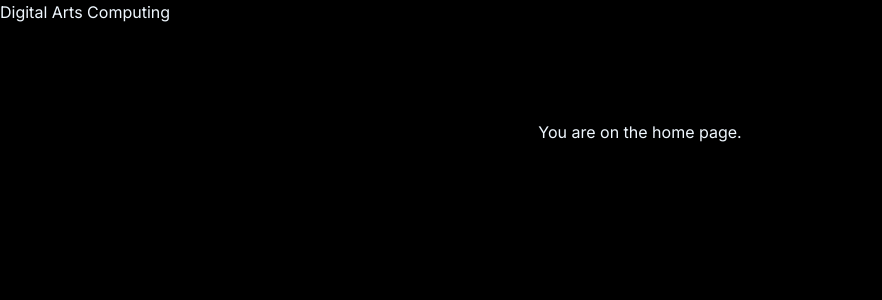
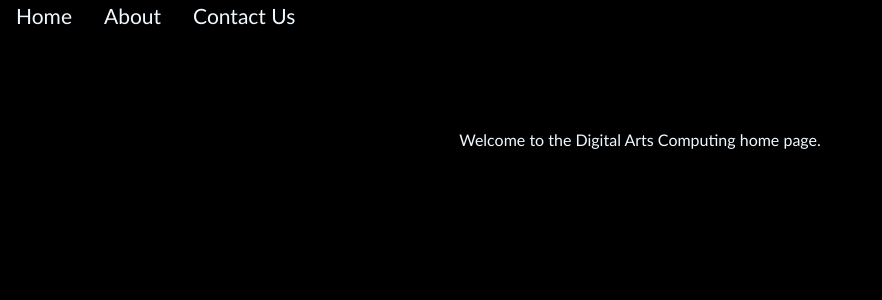
Before and after one commit to jadelin222/course-archive, a Next.js app: page / in a window 1280 px wide. Shown: the top 300 px of the page, without its empty margins (0-882 px from the left). Built offline with nearby package versions, Linux system fonts and the light colour scheme.

Commit message:
cleanup of some components, some initial styling and added a CHANGELOG to track changes as the project progresses

```diff
--- a/src/app/layout.js
+++ b/src/app/layout.js
@@ -1,8 +1,5 @@
 import '../styles/globals.css'
-import { Inter } from 'next/font/google'
 import NavBar from '../components/navBar';
-
-const inter = Inter({ subsets: ['latin'] })
 
 export const metadata = {
   title: 'Digital Arts Computing Archive',
@@ -12,7 +9,7 @@ export const metadata = {
 export default function RootLayout({ children }) {
   return (
     <html lang="en">
-        <body className={inter.className}>
+        <body>
           <div>
             <NavBar/>
           </div>
--- a/src/app/page.js
+++ b/src/app/page.js
@@ -7,7 +7,7 @@ export default function Home() {
   return (
     <main className="flex min-h-screen flex-col items-center justify-between p-24">
       <div>
-        You are on the <Link href="/about">home page.</Link>
+        Welcome to the Digital Arts Computing home page.
       </div>
       <div>
         <video width="320px" height="320px" autoPlay loop>
--- a/src/components/navBar.jsx
+++ b/src/components/navBar.jsx
@@ -1,49 +1,23 @@
 'use client'
 
-import Link from "next/link";
-import React, { useState } from "react";
+// import Link from "next/link";
+// import React, { useState } from "react";
 import NavItem from "./navItem"
 //Declare and initialise an array of Navigation Item properties.
 const NAV_LIST = [
     { text: "Home", href: "/" },
-    { text: "Where am I?", href: "/about" },
-    { text: "Get in Touch", href: "/contact" },
+    { text: "About", href: "/about" },
+    { text: "Contact Us", href: "/contact" },
 ];
 
 const NavBar = () => {
-    const [navActive, setNavActive] = useState(null);
-    const [activeIdx, setActiveIdx] = useState(-1);
-
     return (
       <header>
-        <nav className={`nav`}>
-          <Link href={"/"}>
-              <h1 className="logo">Digital Arts Computing</h1>
-          </Link>
-          <div
-            onClick={() => setNavActive(!navActive)}
-            className={`nav__menu-bar`}
-          >
-            <div></div>
-            <div></div>
-            <div></div>
-          </div>
-          <div className={`${navActive ? "active" : ""} nav__menu-list`}>
-            {NAV_LIST.map((menu, idx) => (
-              <div
-                onClick={() => {
-                  setActiveIdx(idx);
-                  setNavActive(false);
-                }}
-                key={menu.text}
-              >
-                {/* <NavItem active={activeIdx === idx} {...menu} /> */}
-              </div>
-            ))}
-          </div>
-        </nav>
+      {NAV_LIST.map((item, index) => (
+        <NavItem key={index} text={item.text} href={item.href} active={item.active} />
+      ))}
       </header>
     );
-  };
+};
 
 export default NavBar;
--- a/src/components/navItem.jsx
+++ b/src/components/navItem.jsx
@@ -4,12 +4,12 @@
 //The behaviour below switches the html class reference based upon whether the item is active or not.
 
 import Link from "next/link";
+import './navItemStyle.css';
+
 const NavItem = ({text, href, active}) => {
     return(
-        <Link href={href}>
-            <a className={`nav__item ${active ? "active" : ""}`}>
+        <Link href={href} className={`nav__item ${active ? "active" : ""}`}>
             {text}
-            </a>
         </Link>
     );
 }
--- /dev/null
+++ b/src/components/navItemStyle.css
@@ -0,0 +1,4 @@
+.nav__item {
+    font-size: 21px;
+    margin: 1rem;
+}
--- a/src/styles/globals.css
+++ b/src/styles/globals.css
@@ -16,6 +16,10 @@
   }
 }
 
+header {
+  font-family: 'Gill Sans', 'Gill Sans MT', Calibri, 'Trebuchet MS', sans-serif;
+}
+
 body {
   color: aliceblue;
   background: linear-gradient(
@@ -25,4 +29,7 @@ body {
     )
     rgb(var(--background-start-rgb));
   background: black;
+
+  font-family: 'Gill Sans', 'Gill Sans MT', Calibri, 'Trebuchet MS', sans-serif;
+  font-size: 16px;
 }
```
Also changed, not shown: 1 other file (tests, documents, lock files or other folders).
